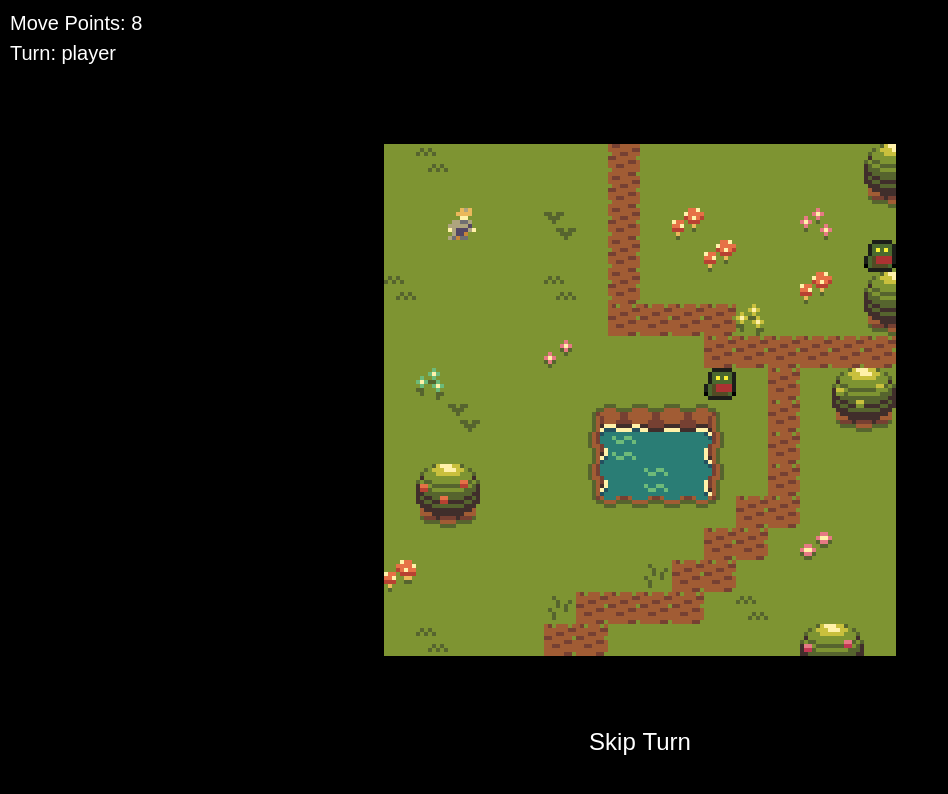
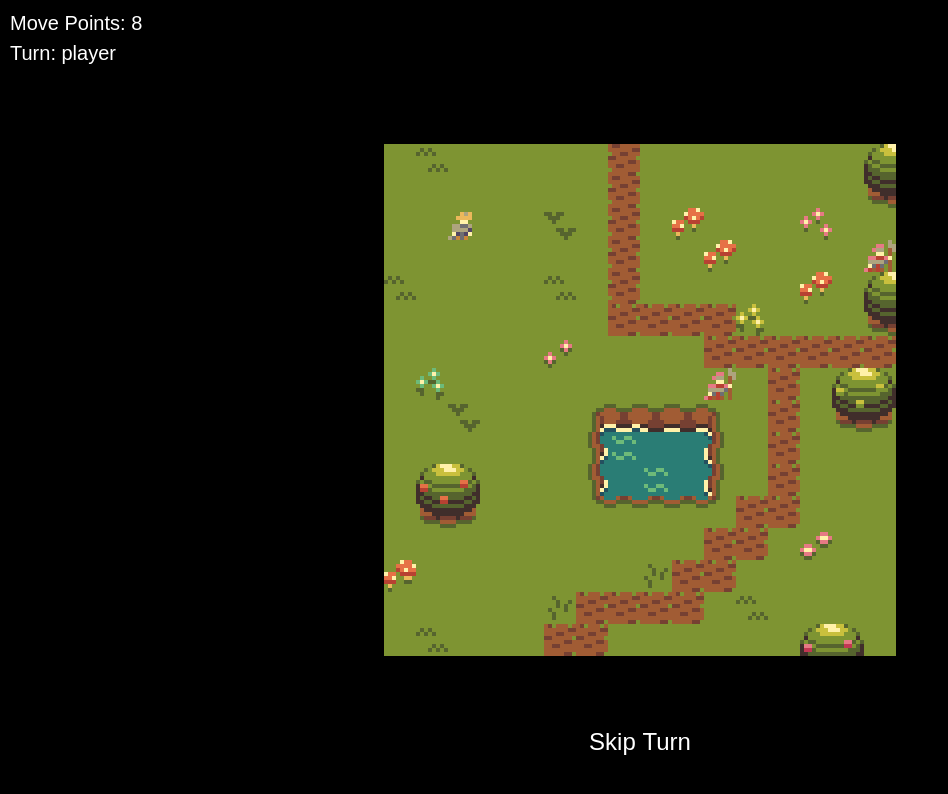
Before and after one commit to butcher51/mini-medieval-ai, a website with bundled scripts: page index.html in a window 1280 px wide. Shown: the whole page, without its empty margins (0-948 px from the left). Built offline with nearby package versions, Linux system fonts and the light colour scheme.

Commit message:
more animation

```diff
--- a/AnimationController.js
+++ b/AnimationController.js
@@ -33,6 +33,11 @@ export class AnimationController {
         }
     }
 
+    reset() {
+        this.#currentFrame = 0;
+        this.#lastFrameTime = 0;
+    }
+
     draw(ctx, state, posX, posY) {
         if (!AnimationController.animationData || !AnimationController.spriteSheet) {
             console.error('Animation data or sprite sheet not loaded');
--- a/Character.js
+++ b/Character.js
@@ -1,4 +1,7 @@
 export class Character {
+
+    #state = 'idle';
+
     constructor({x, y, width, height, image, health, maxHealth, damage, movePoints, animationController}) {
         this.x = x;
         this.y = y;
@@ -13,9 +16,16 @@ export class Character {
         this.animationController = animationController;
     }
 
+    setState(newState) {
+        this.#state = newState;
+        this.animationController.reset();
+    }
+
     draw(ctx, entityImages) {
         if (this.animationController) {
-            this.animationController.draw(ctx, this.health <= 0 ? 'dead' : 'run', this.x, this.y);
+            // ctx.fillStyle = '#000000';
+            // ctx.fillRect(this.x, this.y, this.width, this.height);
+            this.animationController.draw(ctx, this.#state, this.x, this.y);
         } else
         if (entityImages[this.imageKey] && entityImages[this.imageKey].complete) {
             ctx.drawImage(
--- a/Enemy.js
+++ b/Enemy.js
@@ -5,6 +5,7 @@ import {
   ENEMY_DAMAGE,
   ENEMY_MOVE_POINTS,
 } from "./constants.js";
+import { AnimationController } from "./AnimationController.js";
 
 export class Enemy extends Character {
   constructor(x, y, width, height) {
@@ -18,6 +19,7 @@ export class Enemy extends Character {
       maxHealth: ENEMY_MAX_HEALTH,
       damage: ENEMY_DAMAGE,
       movePoints: ENEMY_MOVE_POINTS,
+      animationController: new AnimationController("enemy"),
     });
     this.imageKey = "enemy";
   }
--- a/assets/character-animations-states.json
+++ b/assets/character-animations-states.json
@@ -39,20 +39,78 @@
     "walk": {
       "frames": [
         {
-                    "x": 164,
+          "x": 160,
           "y": 16
         },
         {
-                    "x": 172,
+          "x": 168,
           "y": 16
         },
         {
-                    "x": 180,
+          "x": 176,
           "y": 16
         },
         {
-                    "x": 188,
+          "x": 184,
           "y": 16
+        }
+      ]
+    }
+  },
+  "enemy": {
+    "idle": {
+      "frames": [
+        {
+          "x": 24,
+          "y": 336
+        },
+        {
+          "x": 32,
+          "y": 336
+        },
+        {
+          "x": 40,
+          "y": 336
+        }
+      ]
+    },
+    "run": {
+      "frames": [
+        {
+          "x": 80,
+          "y": 336
+        },
+        {
+          "x": 88,
+          "y": 336
+        },
+        {
+          "x": 96,
+          "y": 336
+        },
+        {
+          "x": 104,
+          "y": 336
+        }
+      ]
+    },
+    "walk": {
+      "frames": [
+        {
+          "x": 160,
+          "y": 336
+        },
+        {
+          "x": 168,
+          "y": 336
+        },
+        {
+          "x": 176,
+          "y": 336
+        },
+        {
+          "x": 184,
+          "y": 336
         }
       ]
     }
--- a/game.js
+++ b/game.js
@@ -553,6 +553,8 @@ canvas.addEventListener('click', async (e) => {
 
     // Otherwise, try to move
     if (isPathInRange(gameState.currentPath, player.movePoints)) {
+        player.setState('run'); // Set player animation state to walking
+
         // Store the path before starting movement
         const movementPath = [...gameState.currentPath];
 
@@ -562,6 +564,8 @@ canvas.addEventListener('click', async (e) => {
 
         // Animate movement along path
         await moveCharacterAlongPath(player, movementPath, BASE_TILE_SIZE);
+
+        player.setState('idle'); // Set player animation state back to idle
 
         // End turn immediately after movement
         endPlayerTurn();
@@ -601,7 +605,9 @@ async function processEnemyTurn() {
         if (pathToPlayer.length > 1) { // First point is current position
             const moveDistance = Math.min(enemy.movePoints, pathToPlayer.length - 1);
             const path = pathToPlayer.slice(0, moveDistance + 1);
+            enemy.setState('run'); // Set enemy animation state to walking
             await moveCharacterAlongPath(enemy, path, BASE_TILE_SIZE);
+            enemy.setState('idle'); // Set enemy animation state back to idle
         }
     }
 
--- a/index.html
+++ b/index.html
@@ -9,10 +9,10 @@
             margin: 0;
             padding: 0;
             overflow: hidden;
+            background-color: #000000;
         }
         canvas {
             display: block;
-            background-color: #000000;
         }
     </style>
 </head>
```
Lines whose indentation alone changed are shown as unchanged.
